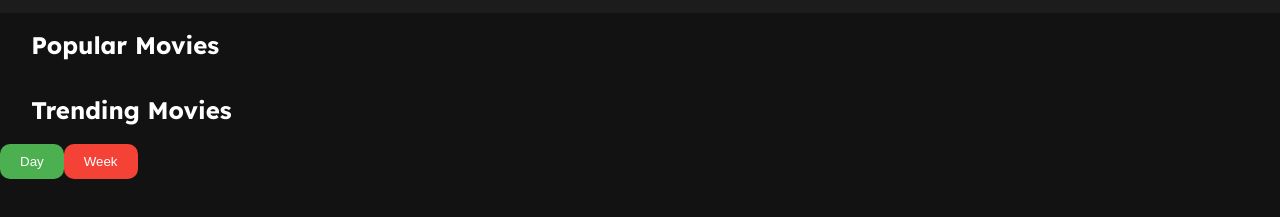
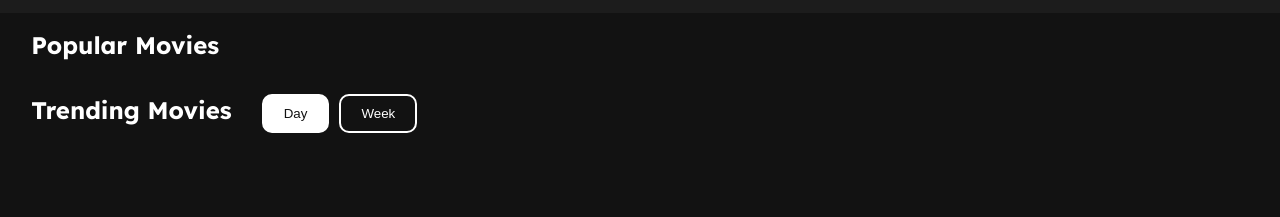
Before and after one commit to DaviBoni-dev/Movie.it, a website built with Vite: page index.html in a window 1280 px wide. Shown: the part 53-270 px from the top of the page. Built offline with nearby package versions, Linux system fonts and the light colour scheme; no server answers.

Commit message:
Design dos botões de Trending Movies

```diff
--- a/index.html
+++ b/index.html
@@ -52,8 +52,16 @@
     </section>
 
     <section class="trending-movies">
-      <div class="trending-title">
+      <div class="trending-title container-two-el">
         <h2>Trending Movies</h2>
+        <div class="button-container">
+          <button id="trending-day-button" class="trending-button selected">
+            Day
+          </button>
+          <button id="trending-week-button" class="trending-button">
+            Week
+          </button>
+        </div>
       </div>
       <div class="carousel-container">
         <button class="prev" id="prev-trending">&#10094;</button>
@@ -61,14 +69,6 @@
         <button class="next" id="next-trending">&#10095;</button>
       </div>
     </section>
-
-    <div class="button-container">
-      <button id="trending-day-button" class="trending-button selected">
-        Day
-      </button>
-      <button id="trending-week-button" class="trending-button">Week</button>
-    </div>
-
     <script src="./public/js/main.js" type="module"></script>
   </body>
 </html>
--- a/public/css/style.css
+++ b/public/css/style.css
@@ -24,7 +24,7 @@ body {
   font-size: 1.6rem;
   line-height: 1.4;
   background-color: #121212;
-  height: 100dvh;
+  height: 100%;
 }
 
 a {
@@ -64,9 +64,8 @@ li {
   margin-right: 1rem;
 }
 
-.popular-movies,
 .trending-movies {
-  /* margin-bottom: 3.12rem;*/
+  margin-bottom: 3.12rem;
 }
 
 .carousel-container {
@@ -83,7 +82,6 @@ li {
   overflow: hidden;
   scroll-behavior: smooth;
   scrollbar-width: none;
-  scroll-behavior: smooth;
 }
 
 .movie-frame {
@@ -150,6 +148,9 @@ li {
 .button-container {
   display: flex;
   width: fit-content;
+  background-color: #121212;
+  border-radius: 1rem;
+  gap: 1rem;
 }
 
 .trending-button {
@@ -159,14 +160,20 @@ li {
   flex: 1; /* Faz com que ambos os botões tenham o mesmo tamanho */
   transition: background-color 0.3s;
   border-radius: 1rem;
+  border: solid 2px white;
+}
+
+.container-two-el {
+  display: flex;
+  gap: 3rem;
 }
 
 .trending-button.selected {
-  background-color: #4caf50; /* Cor do botão selecionado */
-  color: white;
+  background-color: white; /* Cor do botão selecionado */
+  color: #121212;
 }
 
 .trending-button:not(.selected) {
-  background-color: #f44336; /* Cor do botão não selecionado */
+  background-color: inherit; /* Cor do botão não selecionado */
   color: white;
 }
--- a/public/js/main.js
+++ b/public/js/main.js
@@ -72,10 +72,15 @@ const dayButton = document.getElementById("trending-day-button");
 const weekButton = document.getElementById("trending-week-button");
 
 dayButton.addEventListener("click", () => {
+  dayButton.classList.add("selected");
+  weekButton.classList.remove("selected");
+
   putTrendingCarousel("day");
   carouselTrendingEl.scrollLeft -= 1000000;
 });
 weekButton.addEventListener("click", () => {
+  dayButton.classList.remove("selected");
+  weekButton.classList.add("selected");
   putTrendingCarousel("week");
   carouselTrendingEl.scrollLeft -= 1000000;
 });
```
